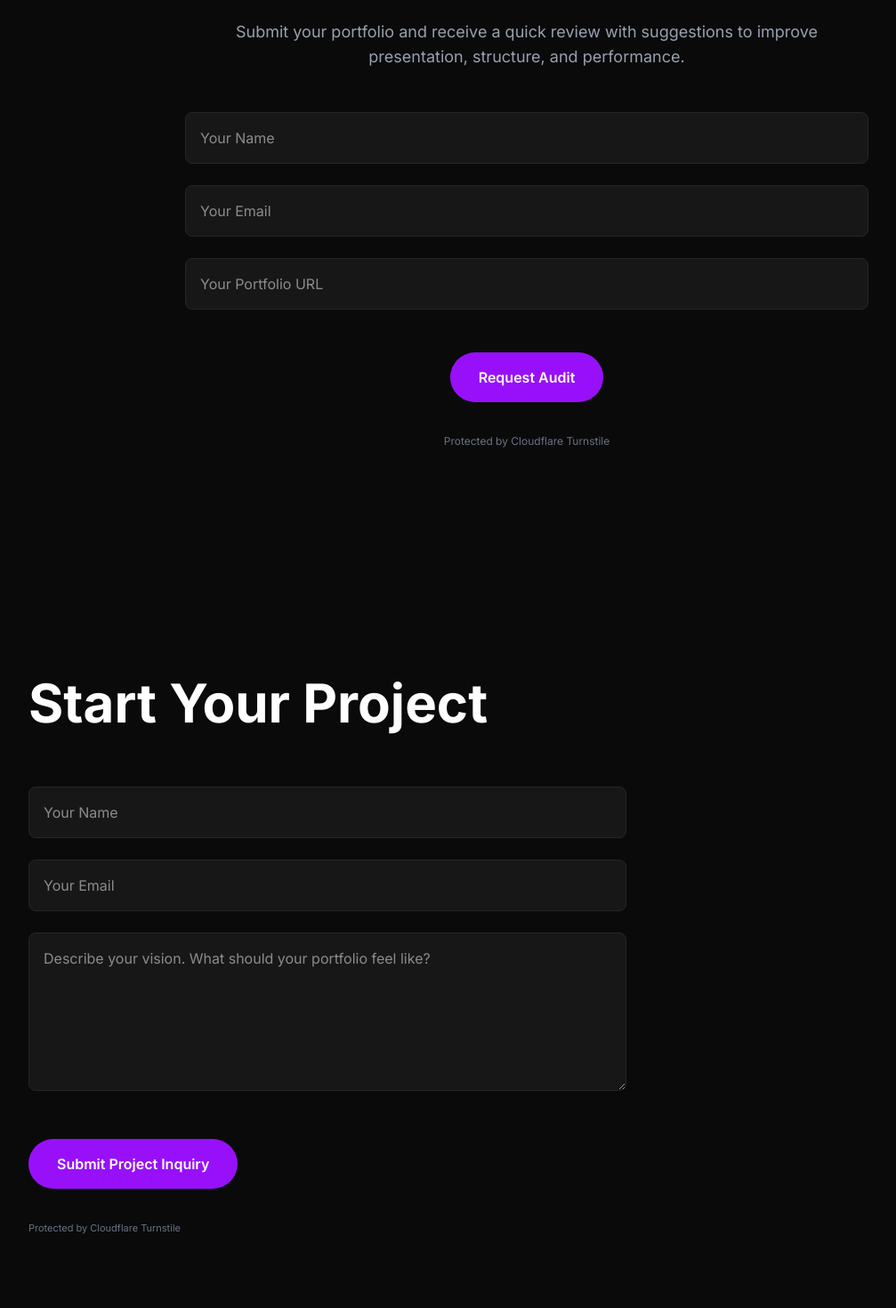
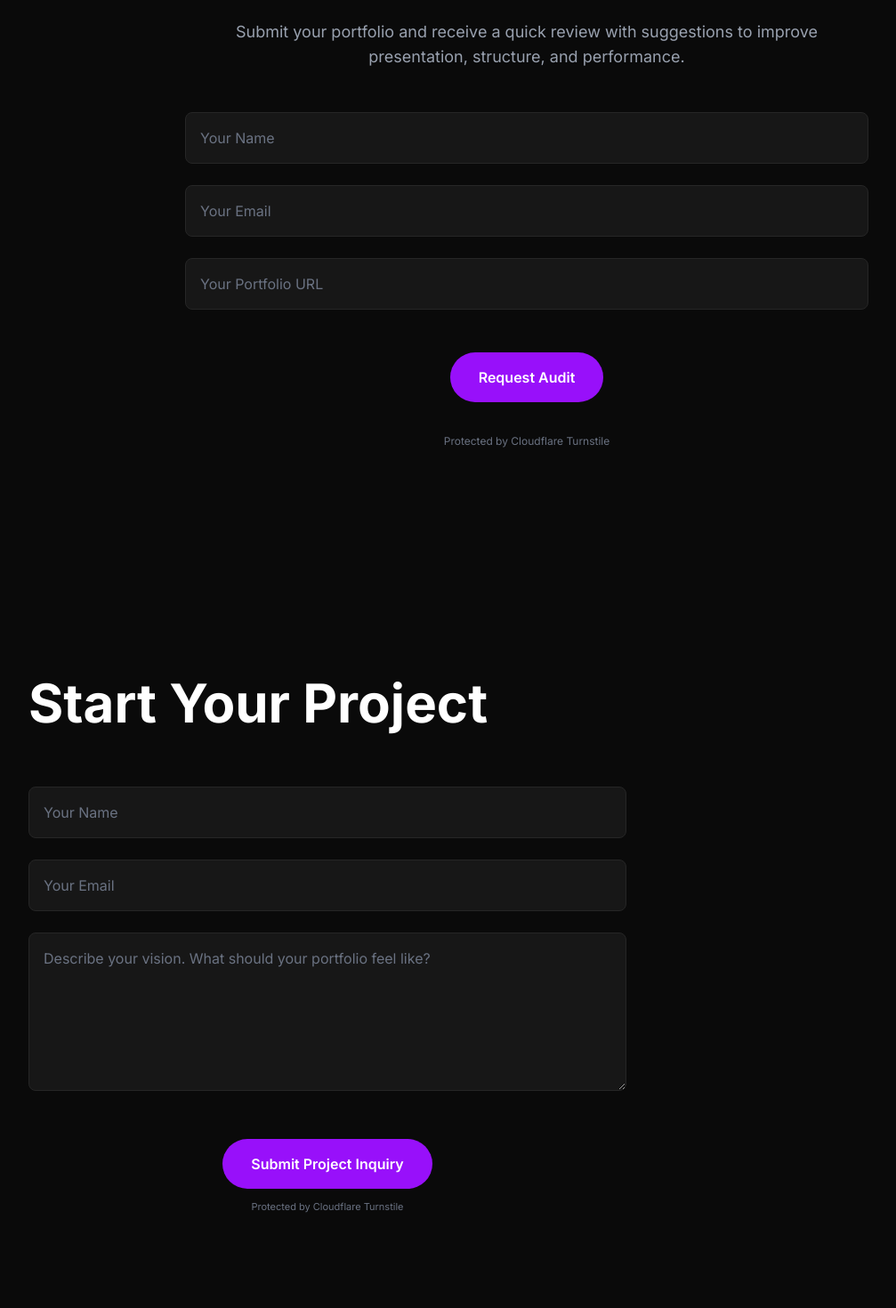
Before and after one commit to raghent/ghent-studio, a React (Vite) app: page / in a window 1280 px wide. Shown: the part 4140-5610 px from the top of the page at 89% size, without its empty margins (48-1055 px from the left). Built offline with nearby package versions, Linux system fonts and the light colour scheme.

Commit message:
Upgrade form fields

```diff
--- a/src/sections/Audit.jsx
+++ b/src/sections/Audit.jsx
@@ -23,7 +23,7 @@ export default function Audit() {
             type="text"
             name="name"
             placeholder="Your Name"
-            className="w-full p-4 bg-neutral-900 border border-neutral-800 rounded-lg"
+            className="w-full p-4 bg-neutral-900 border border-neutral-800 rounded-lg outline-none transition-all focus:border-purple-500 focus:ring-1 focus:ring-purple-500 placeholder:text-gray-500"
             required
           />
 
@@ -31,7 +31,7 @@ export default function Audit() {
             type="email"
             name="email"
             placeholder="Your Email"
-            className="w-full p-4 bg-neutral-900 border border-neutral-800 rounded-lg"
+           className="w-full p-4 bg-neutral-900 border border-neutral-800 rounded-lg outline-none transition-all focus:border-purple-500 focus:ring-1 focus:ring-purple-500 placeholder:text-gray-500"
             required
           />
 
@@ -39,7 +39,7 @@ export default function Audit() {
             type="text"
             name="portfolio"
             placeholder="Your Portfolio URL"
-            className="w-full p-4 bg-neutral-900 border border-neutral-800 rounded-lg"
+            className="w-full p-4 bg-neutral-900 border border-neutral-800 rounded-lg outline-none transition-all focus:border-purple-500 focus:ring-1 focus:ring-purple-500 placeholder:text-gray-500"
             required
           />
 
--- a/src/sections/Contact.jsx
+++ b/src/sections/Contact.jsx
@@ -35,7 +35,7 @@ export default function Contact() {
           type="text"
           name="name"
           placeholder="Your Name"
-          className="w-full p-4 bg-neutral-900 border border-neutral-800 rounded-lg"
+          className="w-full p-4 bg-neutral-900 border border-neutral-800 rounded-lg outline-none transition-all focus:border-purple-500 focus:ring-1 focus:ring-purple-500 placeholder:text-gray-500"
           required
         />
 
@@ -43,7 +43,7 @@ export default function Contact() {
           type="email"
           name="email"
           placeholder="Your Email"
-          className="w-full p-4 bg-neutral-900 border border-neutral-800 rounded-lg"
+          className="w-full p-4 bg-neutral-900 border border-neutral-800 rounded-lg outline-none transition-all focus:border-purple-500 focus:ring-1 focus:ring-purple-500 placeholder:text-gray-500"
           required
         />
 
@@ -51,7 +51,7 @@ export default function Contact() {
           name="message"
           placeholder="Describe your vision. What should your portfolio feel like?"
           rows="6"
-          className="w-full p-4 bg-neutral-900 border border-neutral-800 rounded-lg"
+          className="w-full p-4 bg-neutral-900 border border-neutral-800 rounded-lg outline-none transition-all focus:border-purple-500 focus:ring-1 focus:ring-purple-500 placeholder:text-gray-500"
           required
         />
          <div
@@ -60,6 +60,7 @@ export default function Contact() {
           data-size="invisible"
         ></div>
 
+        <div className="flex flex-col items-center">
 
         <button
           type="submit"
@@ -71,6 +72,7 @@ export default function Contact() {
         <p className="text-[11px] text-gray-500 mt-3" text-center tracking-wide>
             Protected by Cloudflare Turnstile
         </p>
+      </div>
       </form>
     </section>
   )
```
